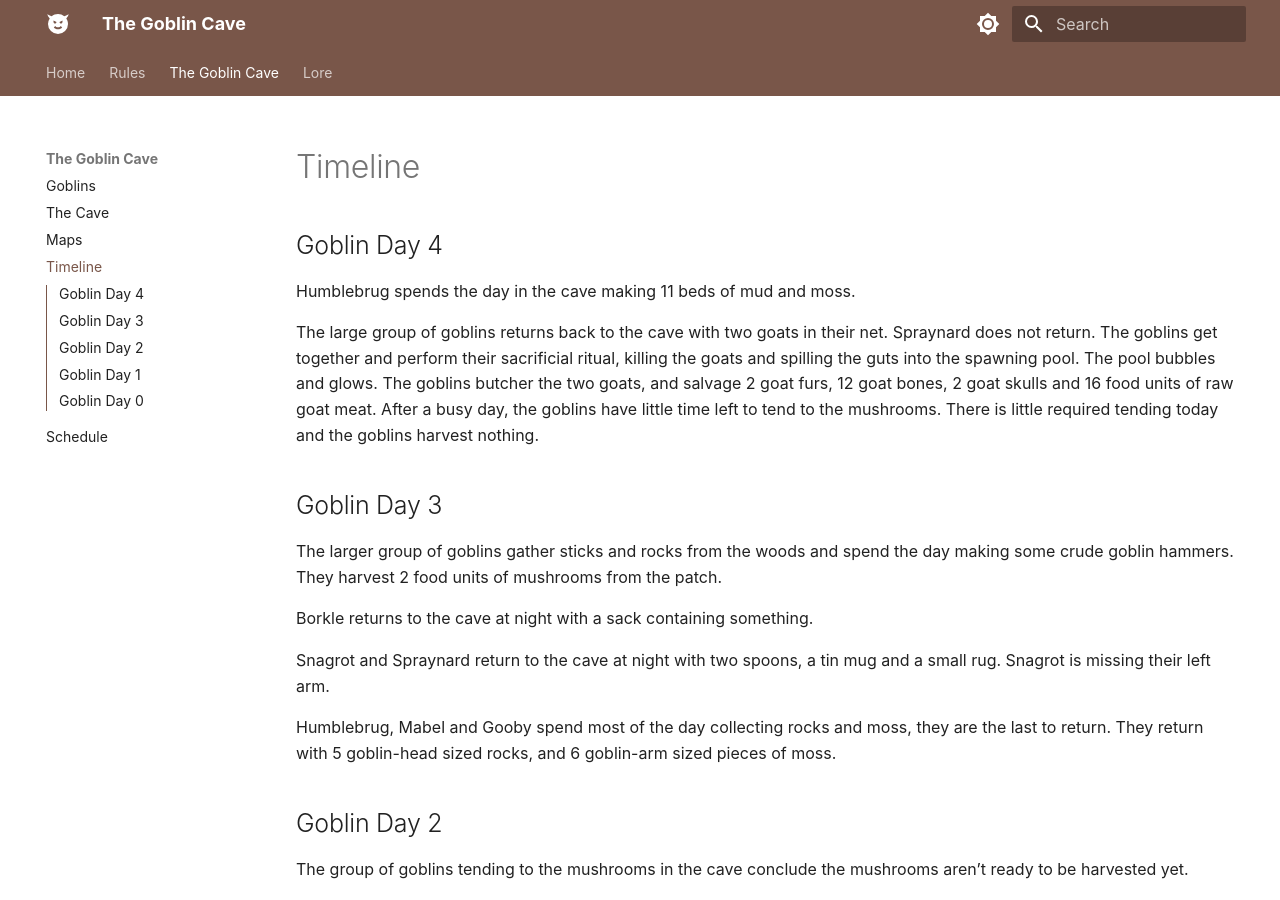
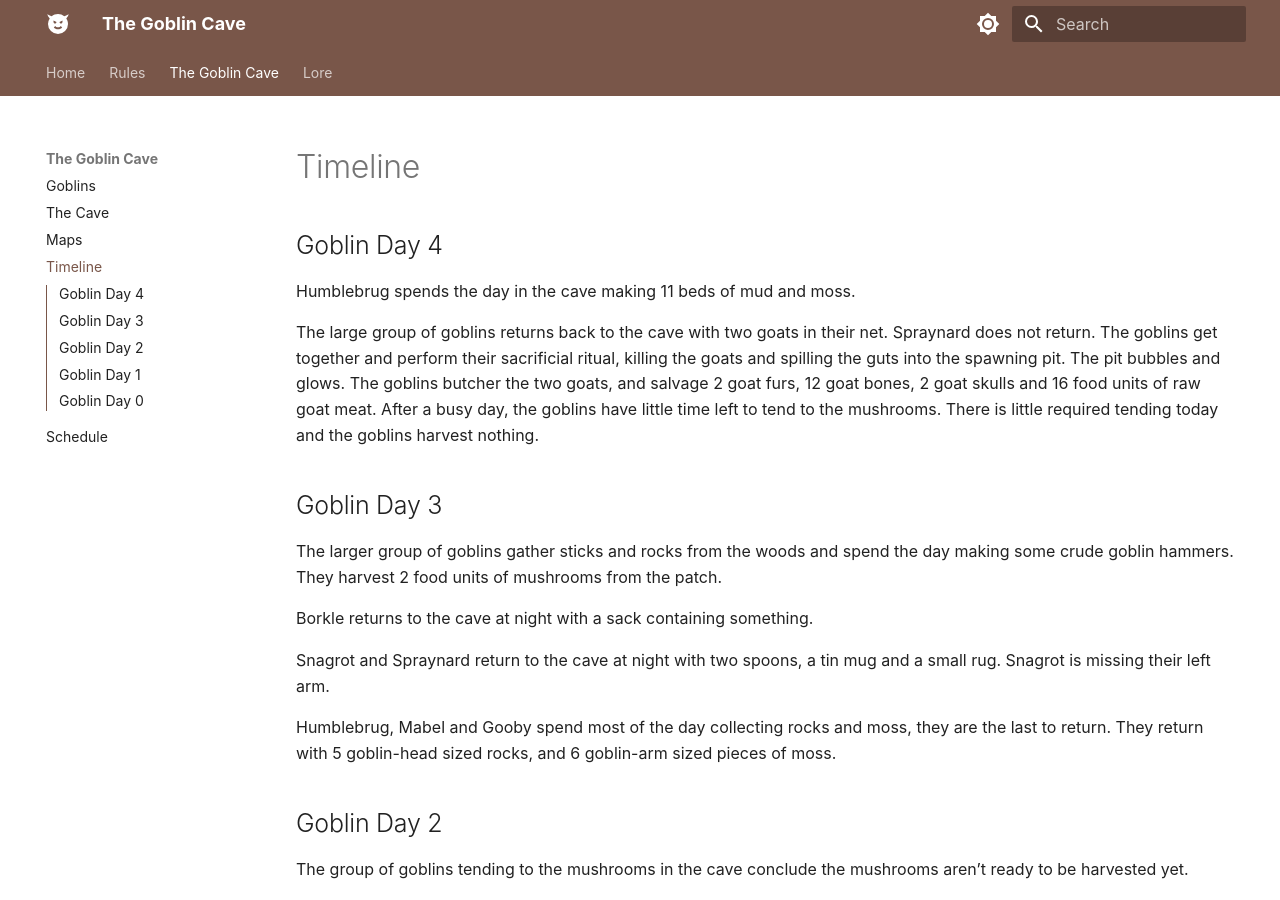
Before and after one commit to alex-stewart/the-goblin-cave, an MkDocs documentation site: the page built from docs/game/timeline.md, in a window 1280 px wide and 900 px high. Built offline with MkDocs 1.6.1 and Material for MkDocs 9.7.7, drawn with Linux system fonts in a browser that asks for light colours; some web fonts are replaced.

Commit message:
fix typo spawning pit

```diff
--- a/docs/game/timeline.md
+++ b/docs/game/timeline.md
@@ -5,7 +5,7 @@
 Humblebrug spends the day in the cave making 11 beds of mud and moss.
 
 The large group of goblins returns back to the cave with two goats in their net. Spraynard does not return.
-The goblins get together and perform their sacrificial ritual, killing the goats and spilling the guts into the spawning pool. The pool bubbles and glows.
+The goblins get together and perform their sacrificial ritual, killing the goats and spilling the guts into the spawning pit. The pit bubbles and glows.
 The goblins butcher the two goats, and salvage 2 goat furs, 12 goat bones, 2 goat skulls and 16 food units of raw goat meat.
 After a busy day, the goblins have little time left to tend to the mushrooms. There is little required tending today and the goblins harvest nothing.
 
```
